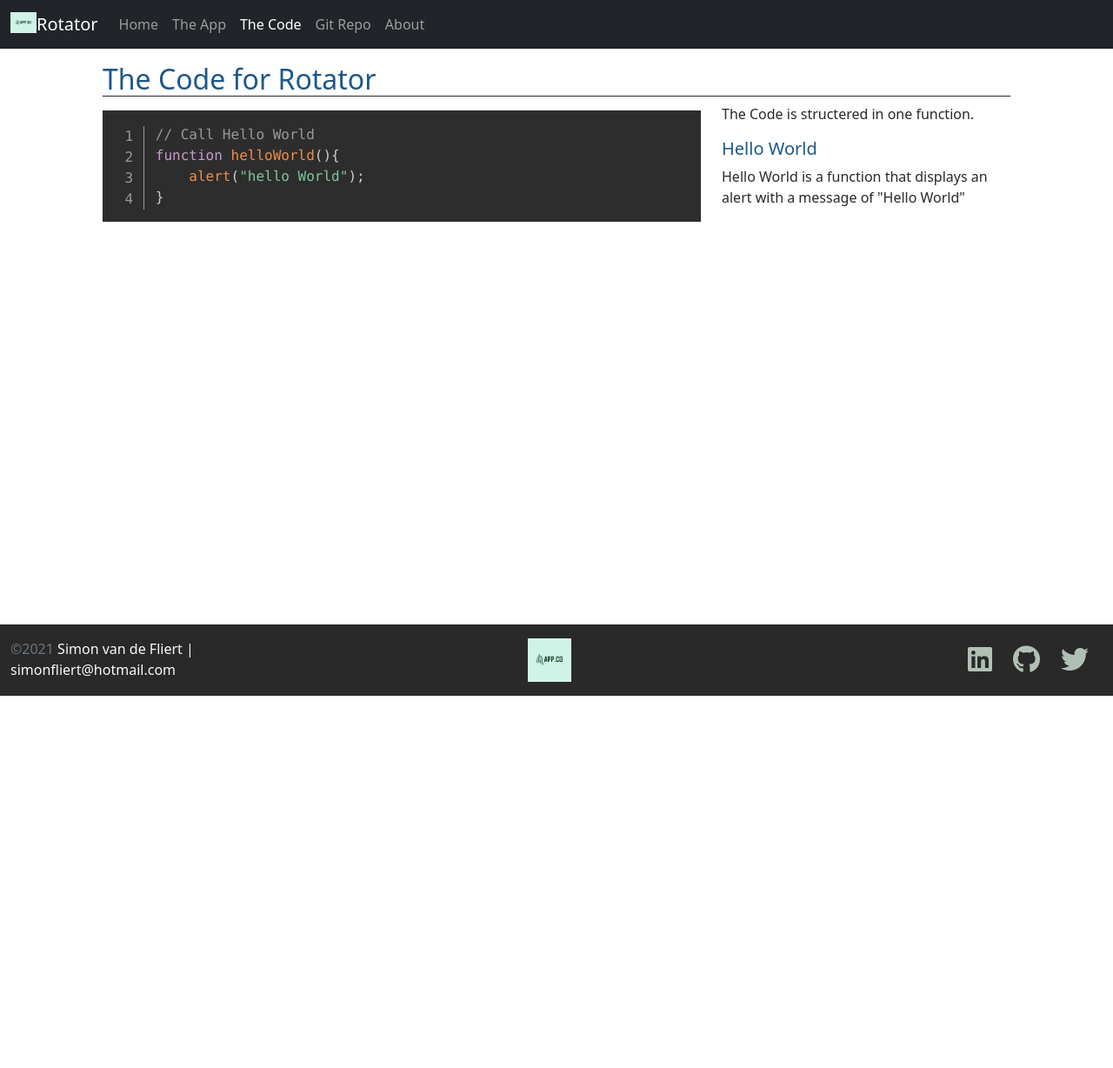
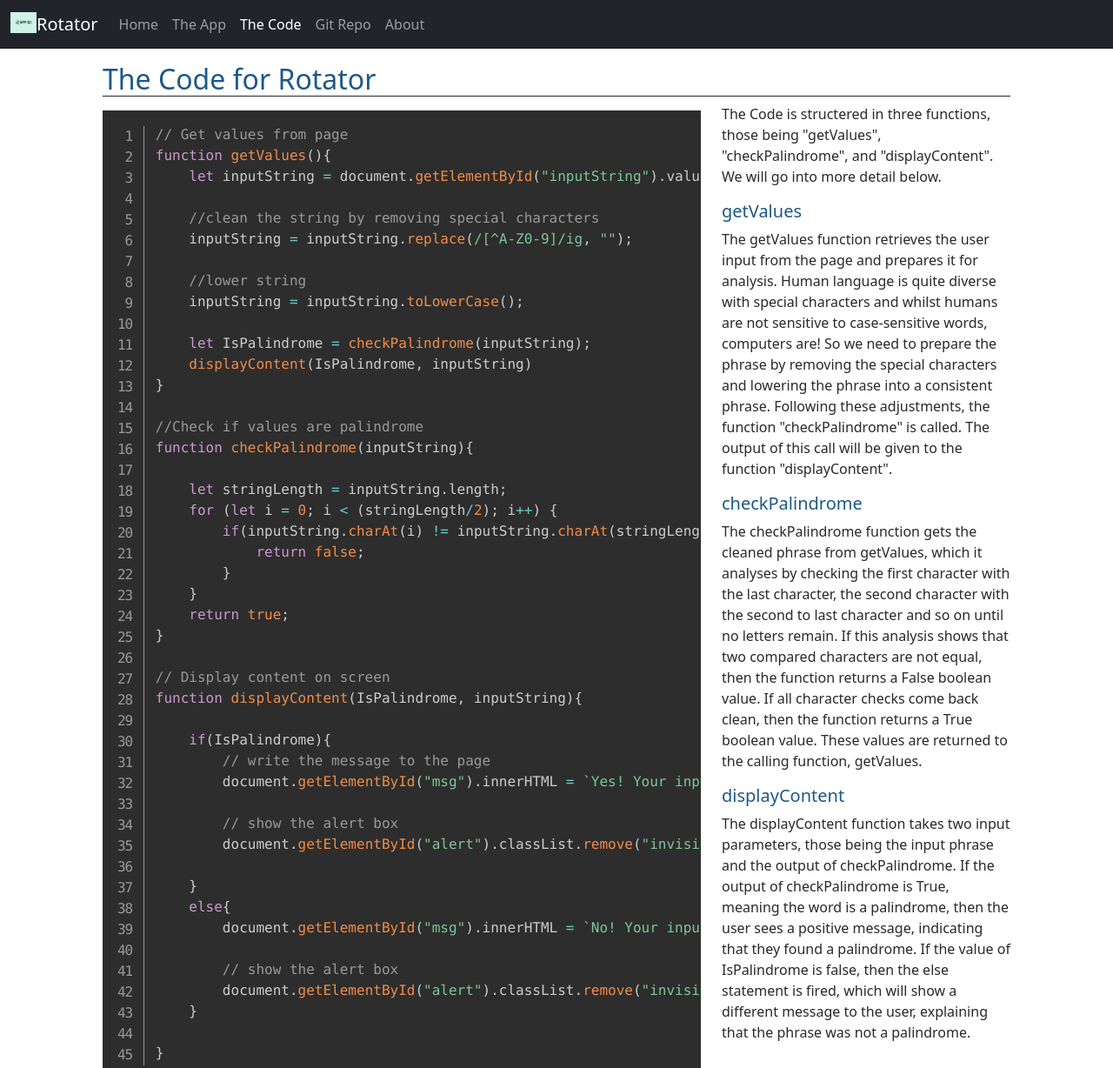
Before and after one commit to SimonvdFliert/Rotator, a plain HTML site: page code.html in a window 1280 px wide. Shown: the top 1228 px of the page at 87% size. Before the commit the page ends 800 px from the top, so only its background shows below. Drawn offline with nearby package versions, Linux system fonts and the light colour scheme.

Commit message:
Added explanation, layout and links need updating
Added project and code explanation, fixed a bug with spaces

```diff
--- a/code.html
+++ b/code.html
@@ -57,17 +57,75 @@
             <div class="row row-cols-1 row-cols-lg-2">
                 <div class="col-lg-8">
                     <pre class="line-numbers"><code class="language-javascript">
-                        // Call Hello World
-                        function helloWorld(){
-                            alert("hello World");
+                        // Get values from page
+                        function getValues(){
+                            let inputString = document.getElementById("inputString").value;
+
+                            //clean the string by removing special characters
+                            inputString = inputString.replace(/[^A-Z0-9]/ig, "");
+
+                            //lower string
+                            inputString = inputString.toLowerCase();
+
+                            let IsPalindrome = checkPalindrome(inputString);
+                            displayContent(IsPalindrome, inputString)
+                        }
+
+                        //Check if values are palindrome
+                        function checkPalindrome(inputString){
+
+                            let stringLength = inputString.length;
+                            for (let i = 0; i < (stringLength/2); i++) {
+                                if(inputString.charAt(i) != inputString.charAt(stringLength - i - 1)){
+                                    return false;
+                                }
+                            }
+                            return true;
+                        }
+
+                        // Display content on screen
+                        function displayContent(IsPalindrome, inputString){
+
+                            if(IsPalindrome){
+                                // write the message to the page
+                                document.getElementById("msg").innerHTML = `Yes! Your input is a palindrome: ${inputString}`;
+
+                                // show the alert box
+                                document.getElementById("alert").classList.remove("invisible");
+
+                            }
+                            else{
+                                document.getElementById("msg").innerHTML = `No! Your input ${inputString} is not a palindrome!`;
+
+                                // show the alert box
+                                document.getElementById("alert").classList.remove("invisible");
+                            }
+
                         }
                     </code>
                     </pre>
                 </div>
                 <div class="col-lg-4">
-                    <p>The Code is structered in one function.</p>
-                    <h5>Hello World</h5>
-                    <p>Hello World is a function that displays an alert with a message of "Hello World"</p>
+                    <p>The Code is structered in three functions, those being "getValues", "checkPalindrome", and "displayContent". We will go into more detail below.</p>
+                    <h5>getValues</h5>
+                    <p>The getValues function retrieves the user input from the page and prepares it for analysis. Human language is quite diverse with special characters
+                        and whilst humans are not sensitive to case-sensitive words, computers are! So we need to prepare the phrase by removing the special characters and
+                        lowering the phrase into a consistent phrase. Following these adjustments, the function "checkPalindrome" is called. The output of this call will be
+                        given to the function "displayContent".
+                    </p>
+
+                    <h5>checkPalindrome</h5>
+                    <p>The checkPalindrome function gets the cleaned phrase from getValues, which it analyses by checking the first character with the last character, the second
+                        character with the second to last character and so on until no letters remain. If this analysis shows that two compared characters are not equal, then the
+                        function returns a False boolean value. If all character checks come back clean, then the function returns a True boolean value. These values are returned to
+                        the calling function, getValues.
+                    </p>
+
+                    <h5>displayContent</h5>
+                    <p>The displayContent function takes two input parameters, those being the input phrase and the output of checkPalindrome. If the output of checkPalindrome is True,
+                        meaning the word is a palindrome, then the user sees a positive message, indicating that they found a palindrome. If the value of IsPalindrome is false, then
+                        the else statement is fired, which will show a different message to the user, explaining that the phrase was not a palindrome.
+                    </p>
                 </div>
             </div>
         </div>
```
Also changed, not shown: app.html (+4 -3 lines), index.html (+3 -2 lines), js/site.js (+3 -4 lines).
